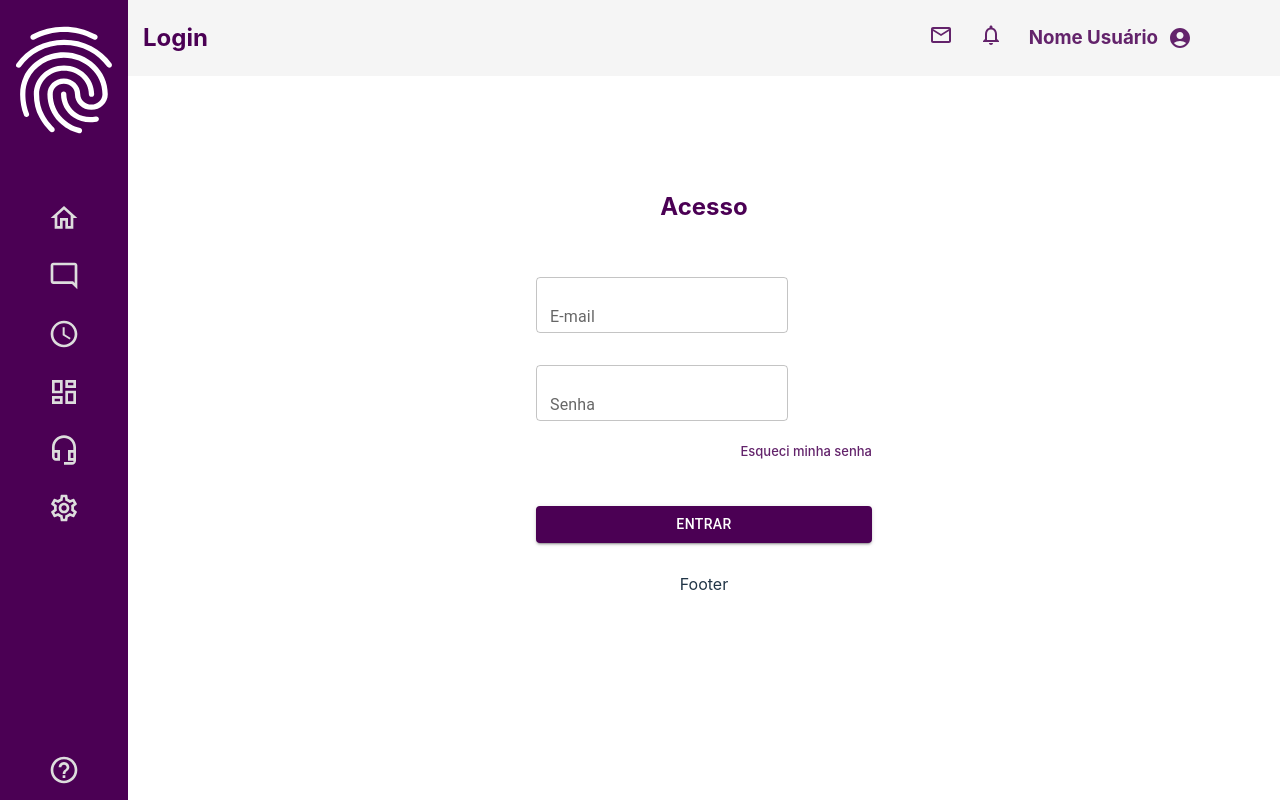
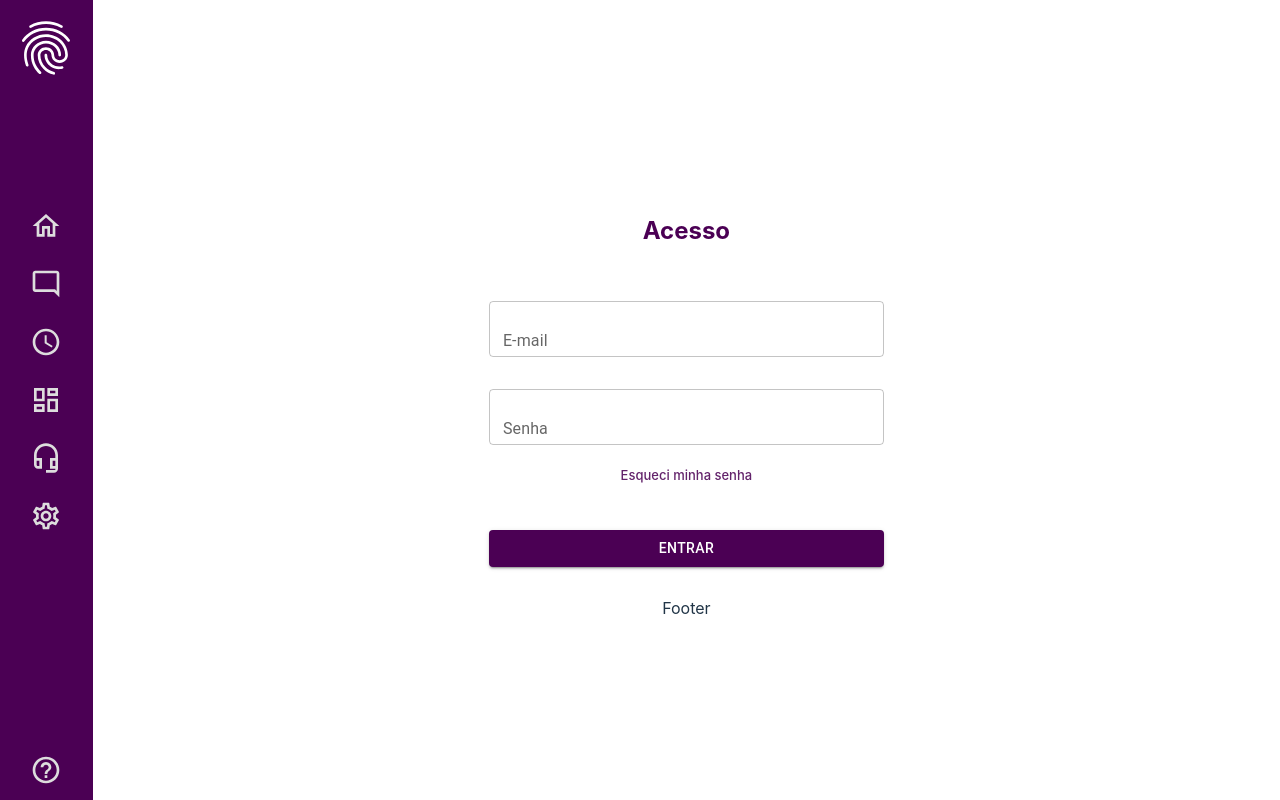
Before and after one commit to PROGRAMA-DE-RESIDENCIA-CMTECH-2023-1/FRONT-END, a React (Vite) app in the folder frontend-cmtech/: page / in a window 1280 px wide. Built offline with nearby package versions, Linux system fonts and the light colour scheme.

Commit message:
ajustes de telas

```diff
--- a/frontend-cmtech/src/components/Header.css
+++ b/frontend-cmtech/src/components/Header.css
@@ -29,6 +29,5 @@
 }
 
 .Header a:hover {
-    background-color: #cf7dfe;
-    color: white;
+    color: #cf7dfe;
 }
--- a/frontend-cmtech/src/components/NavBar.css
+++ b/frontend-cmtech/src/components/NavBar.css
@@ -1,7 +1,7 @@
 .NavBar {
     display: flex;
     flex-direction: column;
-    /* flex-basis: 20vh; */
+    width: 100px;
     height: 100vh;
     justify-content: space-between;
     background-color: #4B0054;
--- a/frontend-cmtech/src/components/NavBar.jsx
+++ b/frontend-cmtech/src/components/NavBar.jsx
@@ -20,7 +20,7 @@ const NavBar = () => {
     return (
         <nav className="NavBar">
             <ul>
-                <li><FingerprintOutlinedIcon sx={{color:'white', height: '16vh', width: '16vh', marginBottom: '5vh' }} /></li>
+                <li><FingerprintOutlinedIcon sx={{color:'white', height: '8vh', width: '8vh', marginBottom: '14vh' }} /></li>
                 <li>
                     <Link to="/Home">
                         <HomeOutlinedIcon sx={sx} />
--- a/frontend-cmtech/src/routes/EsqueciSenha.css
+++ b/frontend-cmtech/src/routes/EsqueciSenha.css
@@ -5,6 +5,7 @@
 }
 
 .EsqueciSenha .Dados {
+    padding-top: 220px;
     display: flex;
     flex-direction: column;
     align-items: center;
--- a/frontend-cmtech/src/routes/EsqueciSenha.jsx
+++ b/frontend-cmtech/src/routes/EsqueciSenha.jsx
@@ -1,7 +1,6 @@
 import './EsqueciSenha.css'
 
 import React from "react";
-import Header from "../components/Header";
 import { Link } from "react-router-dom";
 import Button from "@mui/material/Button";
 import { TextField } from '@mui/material';
@@ -9,11 +8,10 @@ import { TextField } from '@mui/material';
 const EsqueciSenha = () => {
     return(
         <div className='EsqueciSenha'>
-            <Header title="Esqueci a senha"/>
             <div className='Dados'>
                 <h2>Recuperar Senha</h2>
                 <form action="">
-                <TextField id="outlined-basic" label="Email de recuperação" variant="outlined"  sx={{width:252 , marginTop: 4}}/>
+                <TextField className='imput' id="outlined-basic" label="E-mail de recuperação" variant="outlined"  sx={{width:395 , marginTop: 4}}/>
                 </form>
                 <div className='Btns'>
                     <Link to='/'>Cancelar</Link>
--- a/frontend-cmtech/src/routes/Login.css
+++ b/frontend-cmtech/src/routes/Login.css
@@ -11,15 +11,21 @@
     width: 42vh;
     height: 50vh;
     margin-top: 80px;
+    padding-top: 100px;
     color: rgb(36, 36, 36)
 }
 
 .Login .Sublink {
     font-size: small;
     height: fit-content;
-    align-self: flex-end;
+    display: block;
 }
 
 h2{
     color: #4B0054;
 }
+
+
+form{
+    align-items: center;
+}
--- a/frontend-cmtech/src/routes/Login.jsx
+++ b/frontend-cmtech/src/routes/Login.jsx
@@ -1,7 +1,6 @@
 import './Login.css'
 
 import React from "react";
-import Header from "../components/Header";
 import { Link } from "react-router-dom";
 import Button from "@mui/material/Button";
 import { TextField } from '@mui/material';
@@ -9,15 +8,14 @@ import { TextField } from '@mui/material';
 const Login = () => {
     return(
         <div className='Login'>
-            <Header title="Login"/>
             <div className='Data'>
                 <h2>Acesso</h2>
                 <form action="">
-                    <TextField id="outlined-basic" label="E-mail" variant="outlined"  sx={{width:252 , marginTop: 4}}/>
-                    <TextField id="outlined-basic" label="Senha" variant="outlined" margin="normal" sx={{width:252 , marginTop: 4}} type="password"/>
+                    <TextField className='imput' id="outlined-basic" label="E-mail" variant="outlined"  sx={{width:395 , marginTop: 4}}/>
+                    <TextField className='imput'id="outlined-basic" label="Senha" variant="outlined" margin="normal" sx={{width:395 , marginTop: 4}} type="password"/>
+                    <Link to="/EsqueciSenha" className='Sublink'><p>Esqueci minha senha</p></Link>
+                    <Button variant='contained' color='secondary' sx={{background: '#4B0054', marginTop: 4,width:395}}>Entrar</Button>
                 </form>
-                <Link to="/EsqueciSenha" className='Sublink'><p>Esqueci minha senha</p></Link>
-                <Button variant='contained' color='secondary' sx={{background: '#4B0054', marginTop: 4}}>Entrar</Button>
             </div>
         </div>
     )
```
Also changed, not shown: frontend-cmtech/src/components/Header.jsx (line endings or trailing spaces).
